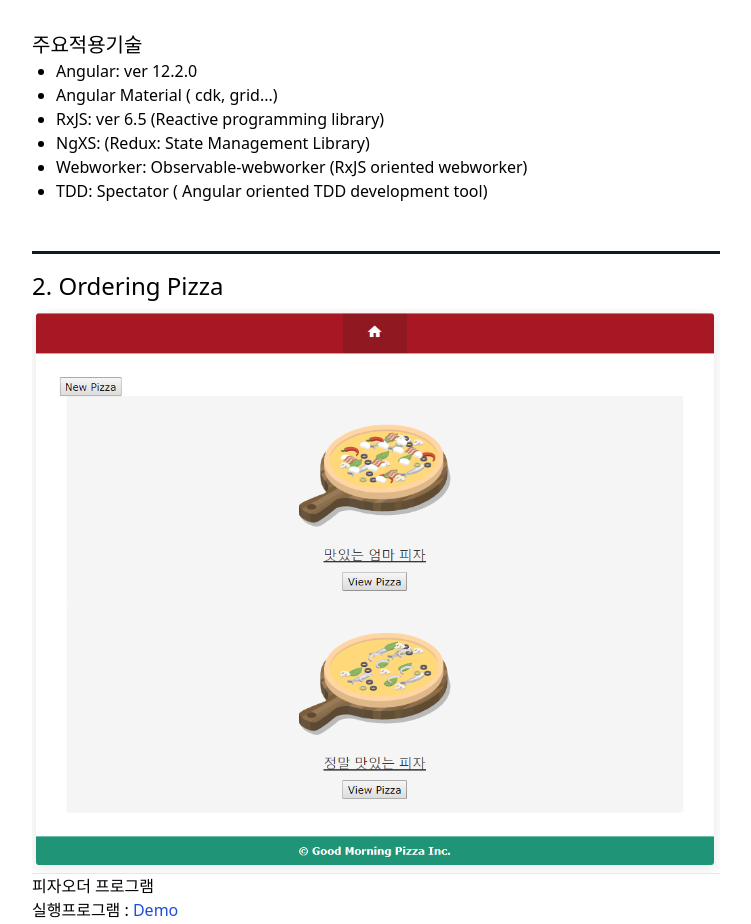
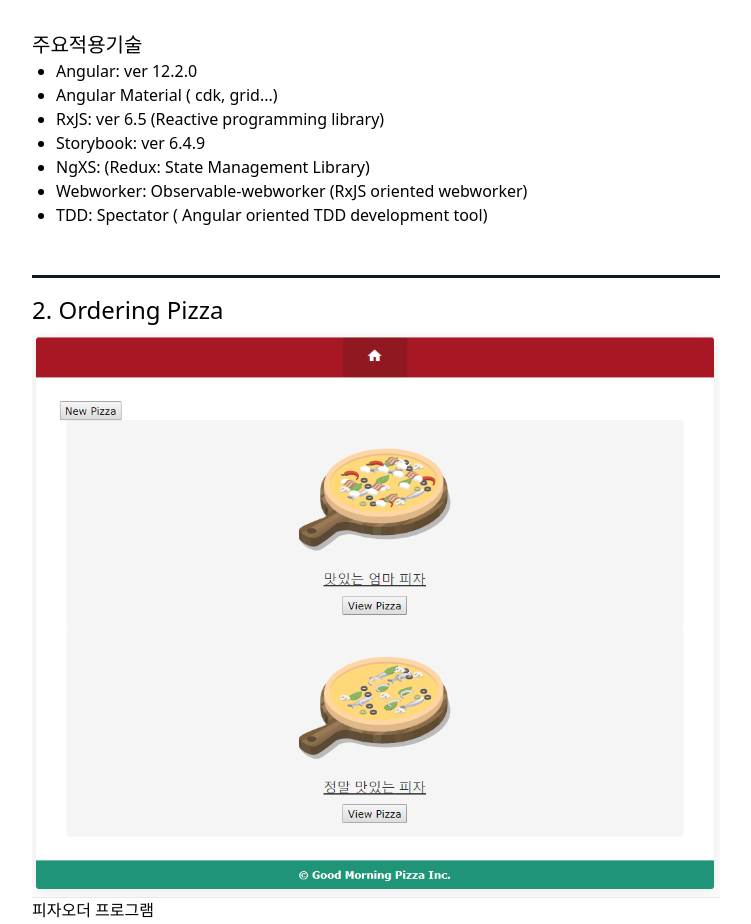
Before and after one commit to wsjung0516/blog211112, an Angular app: page / in a window 1280 px wide. Shown: the part 3160-4084 px from the top of the page, without its empty margins (264-1015 px from the left). Built offline with nearby package versions, Linux system fonts and the light colour scheme.

Commit message:
Add       <li> Storybook: ver 6.4.9</li>

```diff
--- a/src/app/home/home.component.html
+++ b/src/app/home/home.component.html
@@ -124,6 +124,7 @@
       <li> Angular: ver 12.2.0</li>
       <li> Angular Material ( cdk, grid...)</li>
       <li> RxJS: ver 6.5 (Reactive programming library)</li>
+      <li> Storybook: ver 6.4.9</li>
       <li> NgXS: (Redux: State Management Library)</li>
       <li> Webworker: Observable-webworker (RxJS oriented webworker)</li>
       <li> TDD: Spectator ( Angular oriented TDD development tool)</li>
@@ -376,6 +377,7 @@
       <li> Angular: ver 12.2.0</li>
       <li> Angular Material ( cdk, grid...)</li>
       <li> RxJS: ver 6.5 (Reactive programming library)</li>
+      <li> Storybook: ver 6.4.9</li>
       <li> NgXS: (Redux: State Management Library)</li>
       <li> Webworker: Observable-webworker (RxJS oriented webworker)</li>
       <li> TDD: Spectator ( Angular oriented TDD development tool)</li>
```
